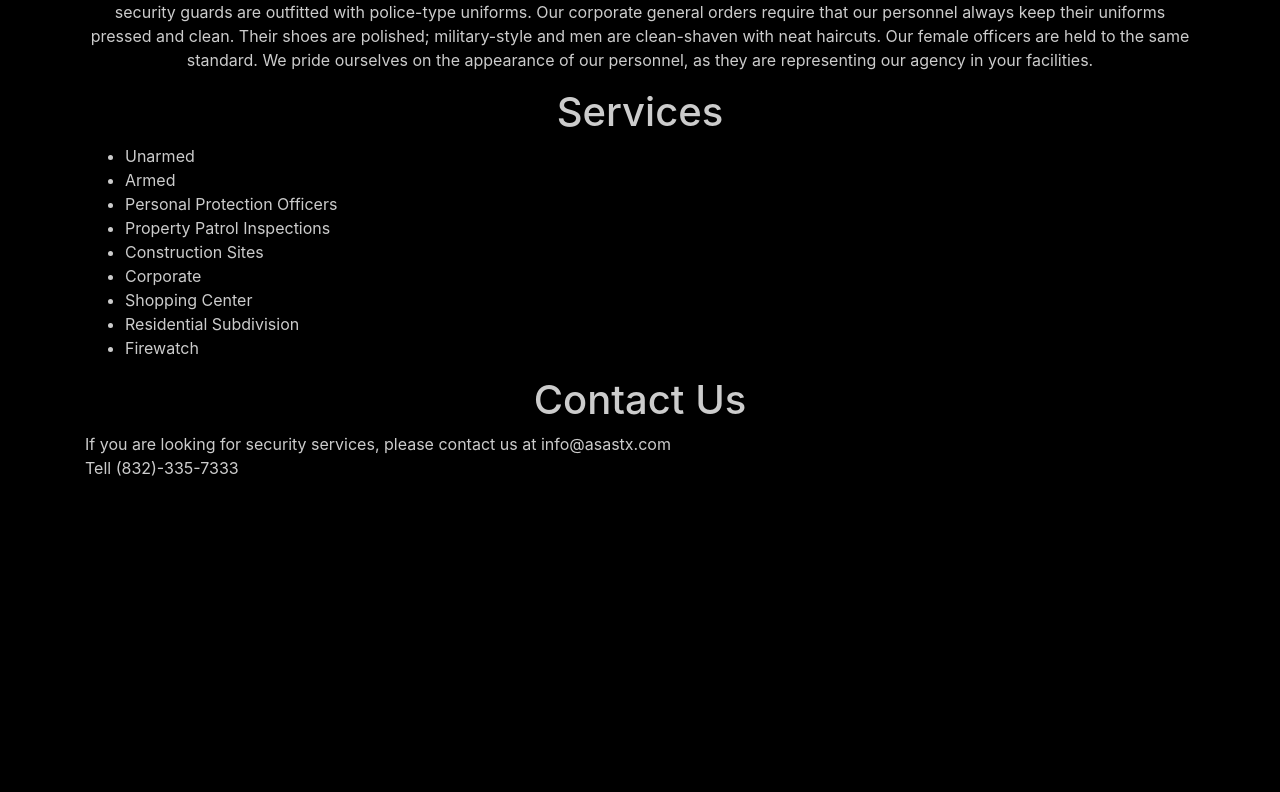
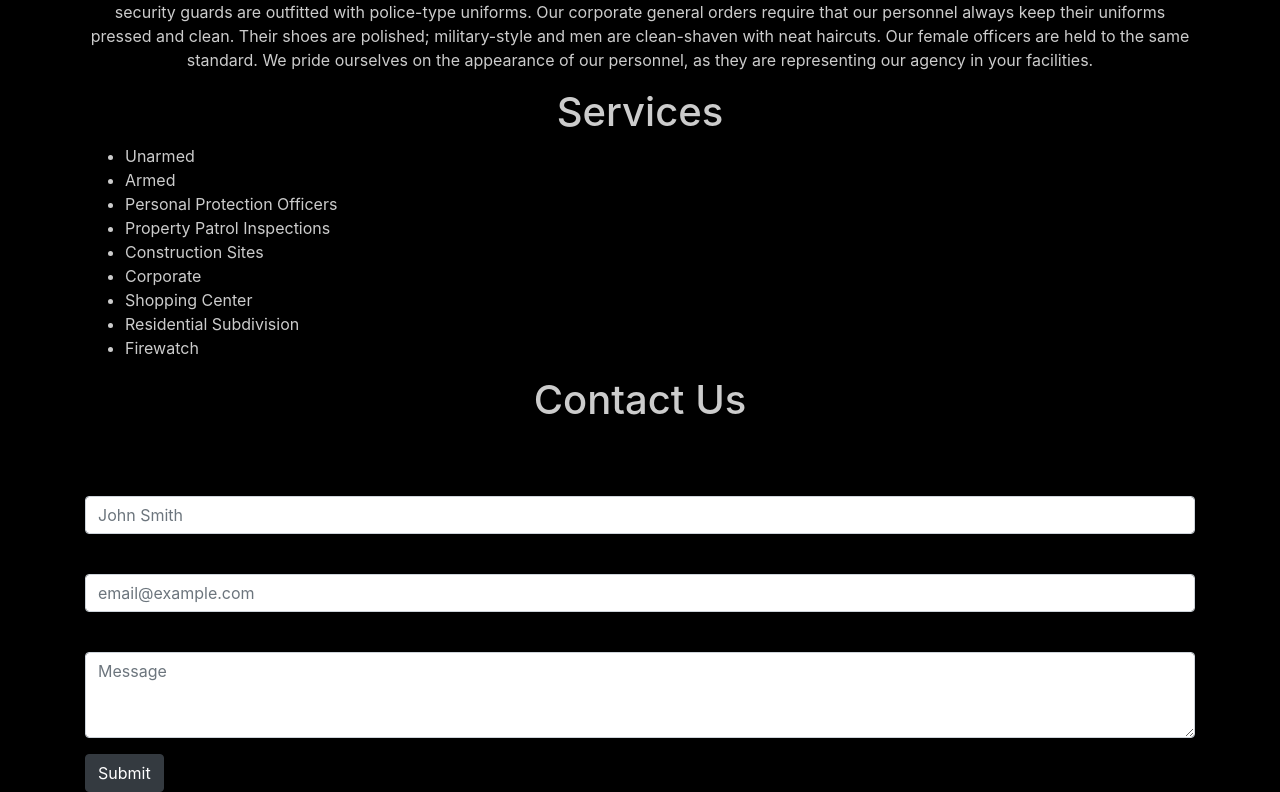
Before and after one commit to hamayonhussain/asas, a React (Create React App) app in the folder my-app/: page / in a window 1280 px wide. Shown: the part 670-1462 px from the top of the page. Before the commit the page ends 1166 px from the top, so only its background shows below. Built offline with nearby package versions, Linux system fonts and the light colour scheme.

Commit message:
added the email-js

```diff
--- a/my-app/package.json
+++ b/my-app/package.json
@@ -8,9 +8,11 @@
     "@testing-library/react": "^9.3.2",
     "@testing-library/user-event": "^7.1.2",
     "axios": "^0.19.2",
-    "bootstrap": "^4.4.1",
+    "bootstrap": "^4.5.0",
+    "emailjs-com": "^2.4.1",
     "react": "^16.13.1",
-    "react-bootstrap": "^1.0.0",
+    "react-advanced-form": "^1.7.2",
+    "react-bootstrap": "^1.0.1",
     "react-dom": "^16.13.1",
     "react-scripts": "3.4.0",
     "yarn": "^1.22.4"
--- a/my-app/public/index.html
+++ b/my-app/public/index.html
@@ -37,6 +37,24 @@
       Learn how to configure a non-root public URL by running `npm run build`.
     -->
     <title>American Safeguard Alliance LLC, Security Guard Company Houston Texas, Armed Guard Service, Personal Protection Officer, Patrol Services</title>
+
+    <!-- Email-Js -->
+    <!-- <script type="text/javascript" src="https://cdn.jsdelivr.net/npm/emailjs-com@2.4.1/dist/email.min.js"></script>
+    <script type="text/javascript">
+        (function(){
+           emailjs.init('user_kHnL0qAI6MA9eA5Et7gag');
+        })();
+    </script>
+    <script type="text/javascript">
+        window.onload = function() {
+            document.getElementById('contact-form').addEventListener('submit', function(event) {
+                event.preventDefault();
+                // generate the contact number value
+                this.contact_number.value = Math.random() * 100000 | 0;
+                emailjs.sendForm('contact_service', 'contact_form', this);
+            });
+        }
+    </script> -->
   </head>
   <body>
     <noscript>You need to enable JavaScript to run this app.</noscript>
@@ -55,5 +73,16 @@
     <script src="https://code.jquery.com/jquery-3.4.1.slim.min.js" integrity="sha384-J6qa4849blE2+poT4WnyKhv5vZF5SrPo0iEjwBvKU7imGFAV0wwj1yYfoRSJoZ+n" crossorigin="anonymous"></script>
     <script src="https://cdn.jsdelivr.net/npm/popper.js@1.16.0/dist/umd/popper.min.js" integrity="sha384-Q6E9RHvbIyZFJoft+2mJbHaEWldlvI9IOYy5n3zV9zzTtmI3UksdQRVvoxMfooAo" crossorigin="anonymous"></script>
     <script src="https://stackpath.bootstrapcdn.com/bootstrap/4.4.1/js/bootstrap.min.js" integrity="sha384-wfSDF2E50Y2D1uUdj0O3uMBJnjuUD4Ih7YwaYd1iqfktj0Uod8GCExl3Og8ifwB6" crossorigin="anonymous"></script>
+
+    <!-- Global site tag (gtag.js) - Google Analytics -->
+    <script async src="https://www.googletagmanager.com/gtag/js?id=UA-167441026-1"></script>
+    <script>
+      window.dataLayer = window.dataLayer || [];
+      function gtag(){dataLayer.push(arguments);}
+      gtag('js', new Date());
+
+      gtag('config', 'UA-167441026-1');
+    </script>
+
   </body>
 </html>
--- a/my-app/src/App.css
+++ b/my-app/src/App.css
@@ -14,3 +14,7 @@ h1, h2, a, p, ul, li {
 .nav-link, .navbar-dark {
   color: rgb(204, 204, 204) !important;
 }
+
+#contact-form {
+  color: rgb(204, 204, 204) !important;
+}
--- a/my-app/src/App.js
+++ b/my-app/src/App.js
@@ -1,5 +1,6 @@
 import React, { Fragment } from 'react';
-import { Navbar, Nav, Jumbotron, Container, Media} from 'react-bootstrap';
+import { Navbar, Nav, Jumbotron, Container, Media } from 'react-bootstrap';
+import ContactUs from './ContactUs';
 import './App.css';
 import 'bootstrap/dist/css/bootstrap.min.css';
 import Logo from "./logo.png";
@@ -76,21 +77,11 @@ class App extends React.Component {
           </ul>
         </Container>
 
-        {/* Careers section */}
-        {/* <Container>
-          <h1 id="careers" className="text-center">Careers</h1>
-          <p>
-          We are always looking to hire new officers, if you have Noncommission, Commission &amp; PPO license, or no license, please email your resume to info@asastx.com
-          </p>
-        </Container> */}
+        {/*Contact US*/}
 
-        {/*Contact US*/}
         <Container>
           <h1 id="contactus" className="text-center">Contact Us</h1>
-          <p>
-          If you are looking for security services, please contact us at <a href="mailto:info@asastx.com">info@asastx.com</a><br></br>
-          <a href="tel:+8323357333">Tell (832)-335-7333</a>
-          </p>
+          <ContactUs />
         </Container>
       </Fragment>
     )
--- /dev/null
+++ b/my-app/src/ContactUs.js
@@ -0,0 +1,64 @@
+import React from 'react';
+import emailjs from 'emailjs-com';
+import {Form, Button} from 'react-bootstrap';
+
+
+
+export default function ContactUs() {
+
+  function sendEmail(e) {
+    e.preventDefault();
+
+    emailjs.sendForm('smtp_server', 'template_lwxzCTK3', e.target, 'user_kHnL0qAI6MA9eA5Et7gag')
+      .then((result) => {
+          console.log(result.text);
+      }, (error) => {
+          console.log(error.text);
+      });
+
+
+
+
+  }
+
+  return (
+    // <form className="contact-form" onSubmit={sendEmail}>
+    //   <input type="hidden" name="contact_number" />
+    //   <label>Name</label>
+    //   <input type="text" name="user_name" />
+    //   <label>Email</label>
+    //   <input type="email" name="user_email" />
+    //   <label>Message</label>
+    //   <textarea name="message" />
+    //   <input type="submit" value="Send" />
+    // </form>
+
+
+    <Form id="contact-form" onSubmit={sendEmail}>
+
+            <Form.Group controlId="exampleForm.ControlInput1" >
+              <Form.Label></Form.Label>
+              <Form.Control type="hidden" name="contact_number"/>
+            </Form.Group>
+
+            <Form.Group controlId="exampleForm.ControlInput1">
+              <Form.Label></Form.Label>
+              <Form.Control type="text" name="user_name" placeholder="John Smith" />
+            </Form.Group>
+
+            <Form.Group controlId="exampleForm.ControlInput1">
+              <Form.Label></Form.Label>
+              <Form.Control type="email" name="user_email" placeholder="email@example.com" />
+            </Form.Group>
+
+
+            <Form.Group controlId="exampleForm.ControlTextarea1">
+              <Form.Label></Form.Label>
+              <Form.Control as="textarea" placeholder="Message" name="message" rows="3" />
+            </Form.Group>
+            <Button variant="dark" type="submit" value="Send">
+              Submit
+            </Button>
+    </Form>
+  );
+}
```
Also changed, not shown: 1 other file (tests, documents, lock files or other folders).
